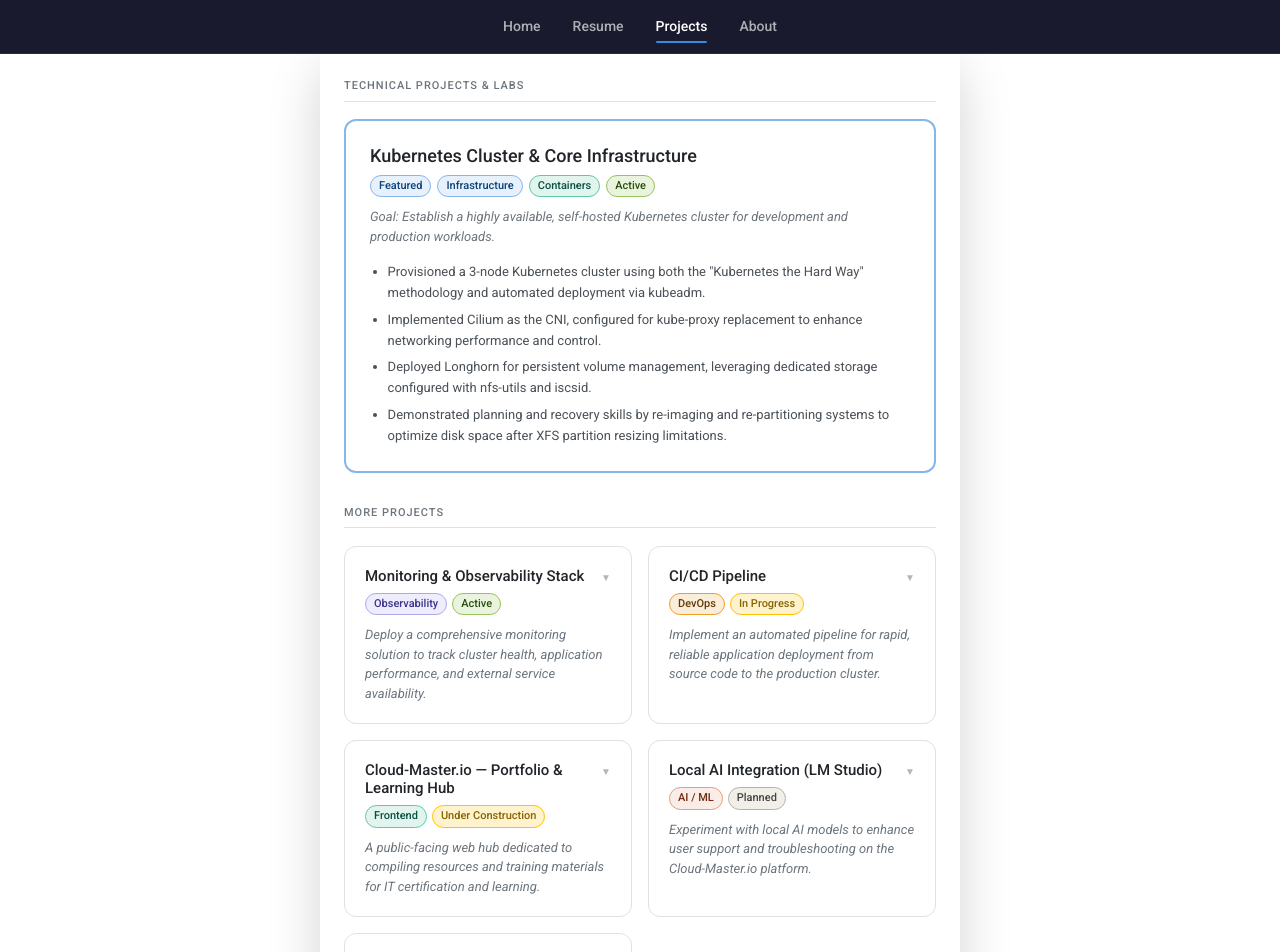
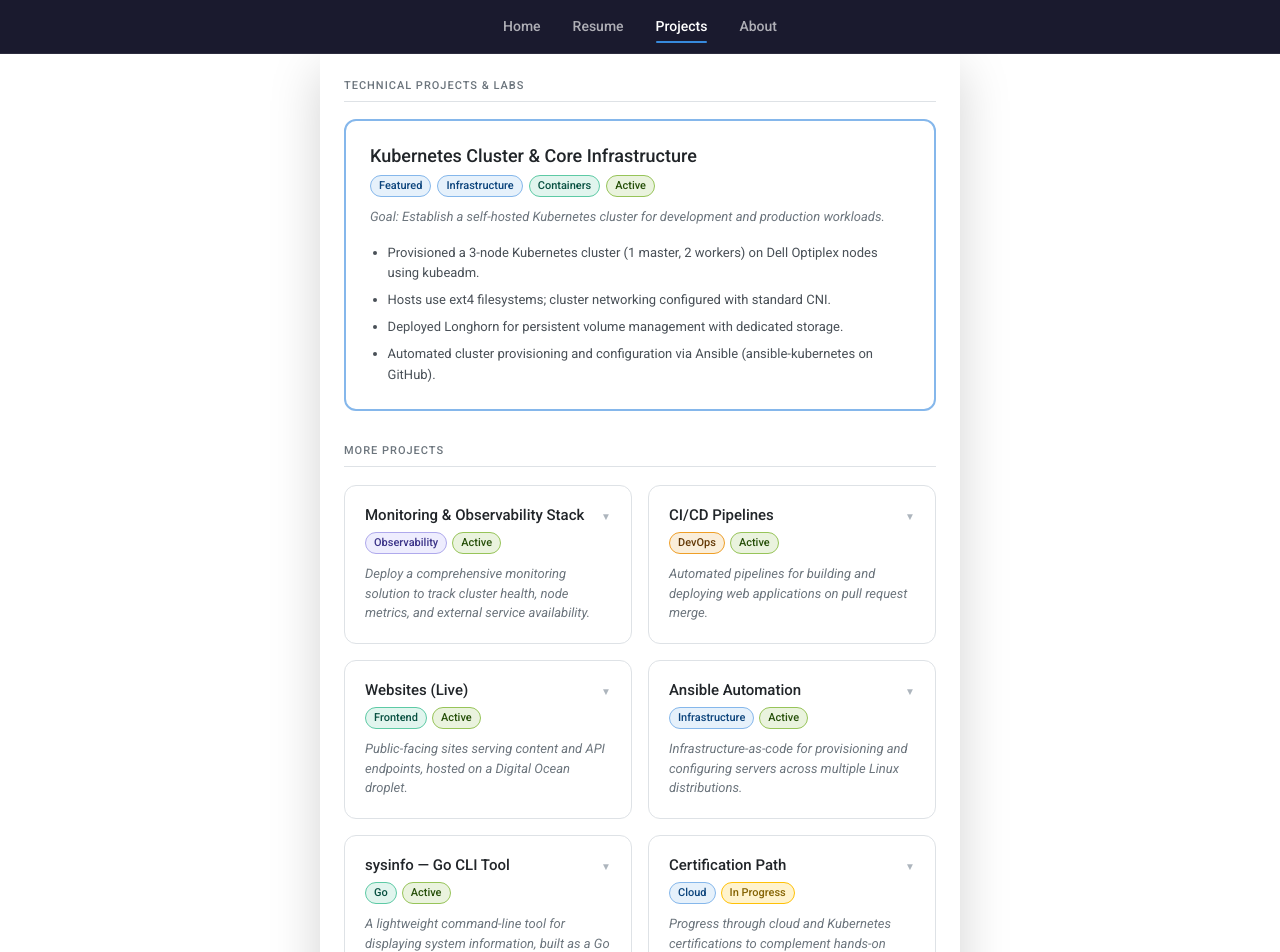
Before and after one commit to zemation/cloud-engineer-react, a React (Create React App) app: page /projects in a window 1280 px wide. Shown: the top 952 px of the page. Built offline with nearby package versions, Linux system fonts and the light colour scheme.

Commit message:
Updated projects for accuracy

```diff
--- a/src/components/Projects.js
+++ b/src/components/Projects.js
@@ -4,64 +4,82 @@ import { Container } from "react-bootstrap";
 // --- Data ---
 const FEATURED = {
     title: "Kubernetes Cluster & Core Infrastructure",
-    goal: "Establish a highly available, self-hosted Kubernetes cluster for development and production workloads.",
-    tags: [{ label: "Infrastructure", color: "blue" }, { label: "Containers", color: "teal" }, { label: "Active", color: "green" }],
+    goal: "Establish a self-hosted Kubernetes cluster for development and production workloads.",
+    tags: [{ label: "Featured", color: "blue" }, { label: "Infrastructure", color: "blue" }, { label: "Containers", color: "teal" }, { label: "Active", color: "green" }],
     bullets: [
-        "Provisioned a 3-node Kubernetes cluster using both the \"Kubernetes the Hard Way\" methodology and automated deployment via kubeadm.",
-        "Implemented Cilium as the CNI, configured for kube-proxy replacement to enhance networking performance and control.",
-        "Deployed Longhorn for persistent volume management, leveraging dedicated storage configured with nfs-utils and iscsid.",
-        "Demonstrated planning and recovery skills by re-imaging and re-partitioning systems to optimize disk space after XFS partition resizing limitations.",
+        "Provisioned a 3-node Kubernetes cluster (1 master, 2 workers) on Dell Optiplex nodes using kubeadm.",
+        "Hosts use ext4 filesystems; cluster networking configured with standard CNI.",
+        "Deployed Longhorn for persistent volume management with dedicated storage.",
+        "Automated cluster provisioning and configuration via Ansible (ansible-kubernetes on GitHub).",
     ],
 };
 
 const CARDS = [
     {
         title: "Monitoring & Observability Stack",
-        goal: "Deploy a comprehensive monitoring solution to track cluster health, application performance, and external service availability.",
+        goal: "Deploy a comprehensive monitoring solution to track cluster health, node metrics, and external service availability.",
         tags: [{ label: "Observability", color: "purple" }, { label: "Active", color: "green" }],
         bullets: [
-            "Deployed the full Prometheus and Grafana stack via Helm for centralized cluster monitoring, integrated with Longhorn.",
-            "Configured blackbox-exporter to monitor availability of external websites and services.",
-            "Planned integration to monitor ReactJS-based applications as they are deployed.",
+            "Running Prometheus, Grafana, and Alertmanager on a dedicated monitoring server.",
+            "Dashboards configured for Kubernetes cluster health, Digital Ocean droplet, and system metrics (Node Exporter Full).",
+            "Alertmanager integrated with Discord webhooks for real-time notifications.",
+            "Blackbox exporter monitors external site availability.",
         ],
     },
     {
-        title: "CI/CD Pipeline",
-        goal: "Implement an automated pipeline for rapid, reliable application deployment from source code to the production cluster.",
-        tags: [{ label: "DevOps", color: "amber" }, { label: "In Progress", color: "warning" }],
+        title: "CI/CD Pipelines",
+        goal: "Automated pipelines for building and deploying web applications on pull request merge.",
+        tags: [{ label: "DevOps", color: "amber" }, { label: "Active", color: "green" }],
         bullets: [
-            "Initiated deployment of Jenkins on the Kubernetes cluster to manage application builds and deployments.",
-            "Configuring webhooks and pipelines to automatically trigger deployments on pull request merges.",
+            "Jenkins installed on a dedicated build server, managing all build and deploy pipelines.",
+            "acloudengineer.com: React app — pipeline triggers on PR submit, builds and deploys to Digital Ocean droplet.",
+            "cloud-master.io: separate Jenkinsfiles for the Vite/React frontend and Node.js backend.",
+            "Pipelines deploy via CloudPanel on the production droplet.",
         ],
     },
     {
-        title: "Cloud-Master.io — Portfolio & Learning Hub",
-        goal: "A public-facing web hub dedicated to compiling resources and training materials for IT certification and learning.",
-        tags: [{ label: "Frontend", color: "teal" }, { label: "Under Construction", color: "warning" }],
+        title: "Websites (Live)",
+        goal: "Public-facing sites serving content and API endpoints, hosted on a Digital Ocean droplet.",
+        tags: [{ label: "Frontend", color: "teal" }, { label: "Active", color: "green" }],
         bullets: [
-            "Built entirely in ReactJS, showcasing front-end development capabilities alongside infrastructure expertise.",
-            "Acts as a live, evolving portfolio integrating Kubernetes hosting and Prometheus monitoring.",
-            "Site was recently compromised — permissions have been locked down and the site is currently being restored. Check back later.",
+            "acloudengineer.com — built in React, deployed via Jenkins pipeline.",
+            "cloud-master.io — frontend in Vite/React, backend Node.js + MongoDB at api.cloud-master.io.",
+            "APM metrics for the Node backend wired into Grafana.",
+            "Content actively being added to cloud-master.io.",
         ],
-        link: "https://Cloud-Master.io",
-        notice: "Site is currently under construction while being restored.",
+        link: "https://cloud-master.io",
     },
     {
-        title: "Local AI Integration (LM Studio)",
-        goal: "Experiment with local AI models to enhance user support and troubleshooting on the Cloud-Master.io platform.",
-        tags: [{ label: "AI / ML", color: "coral" }, { label: "Planned", color: "secondary" }],
+        title: "Ansible Automation",
+        goal: "Infrastructure-as-code for provisioning and configuring servers across multiple Linux distributions.",
+        tags: [{ label: "Infrastructure", color: "blue" }, { label: "Active", color: "green" }],
         bullets: [
-            "Experimenting with LM Studio and local AI/ML models to provide an interactive support bot.",
-            "Bot will allow users to troubleshoot common issues by talking directly with a curated local AI model.",
+            "ansible-learnlinux: multi-distro automation with Vagrant, provisioning web, database, and file servers across Rocky Linux and Ubuntu.",
+            "ansible-kubernetes: automated Kubernetes cluster deployment and configuration.",
+            "Both repos public on GitHub (github.com/zemation), cleaned up and documented.",
+            "Backlog: add HAProxy load balancer role to ansible-learnlinux.",
         ],
     },
     {
-        title: "AWS Certification Path",
-        goal: "Progress through AWS certifications toward CloudOps Engineer.",
+        title: "sysinfo — Go CLI Tool",
+        goal: "A lightweight command-line tool for displaying system information, built as a Go learning project.",
+        tags: [{ label: "Go", color: "teal" }, { label: "Active", color: "green" }],
+        bullets: [
+            "Reads directly from /proc and /sys — no external dependencies for data collection.",
+            "Subcommand structure via Cobra: sysinfo, sysinfo processes cpu, sysinfo processes memory, sysinfo network.",
+            "GitHub Actions workflows and releases configured.",
+            "Published to GitHub (zemation/sysinfo) with full README and PDF guide.",
+            "Planned: macOS and Windows support via Go build tags.",
+        ],
+    },
+    {
+        title: "Certification Path",
+        goal: "Progress through cloud and Kubernetes certifications to complement hands-on infrastructure experience.",
         tags: [{ label: "Cloud", color: "blue" }, { label: "In Progress", color: "warning" }],
         bullets: [
-            "Passed AWS Cloud Practitioner on May 13, 2026.",
-            "Path continues toward AWS CloudOps Engineer to complement existing infrastructure expertise.",
+            "AWS Cloud Practitioner — passed May 13, 2026.",
+            "AZ-900 (Microsoft Azure Fundamentals) — in progress.",
+            "Kubernetes and Cloud Native Associate (KCNA) — in progress.",
         ],
     },
 ];
@@ -141,7 +159,6 @@ function FeaturedProject({ project }) {
             <div style={{ display: "flex", flexWrap: "wrap", alignItems: "flex-start", justifyContent: "space-between", gap: "8px", marginBottom: "10px" }}>
                 <h2 style={{ fontSize: "18px", fontWeight: 500, margin: 0 }}>{project.title}</h2>
                 <div style={{ display: "flex", flexWrap: "wrap", gap: "6px" }}>
-                    <Tag label="Featured" color="blue" />
                     {project.tags.map(t => <Tag key={t.label} {...t} />)}
                 </div>
             </div>
```
